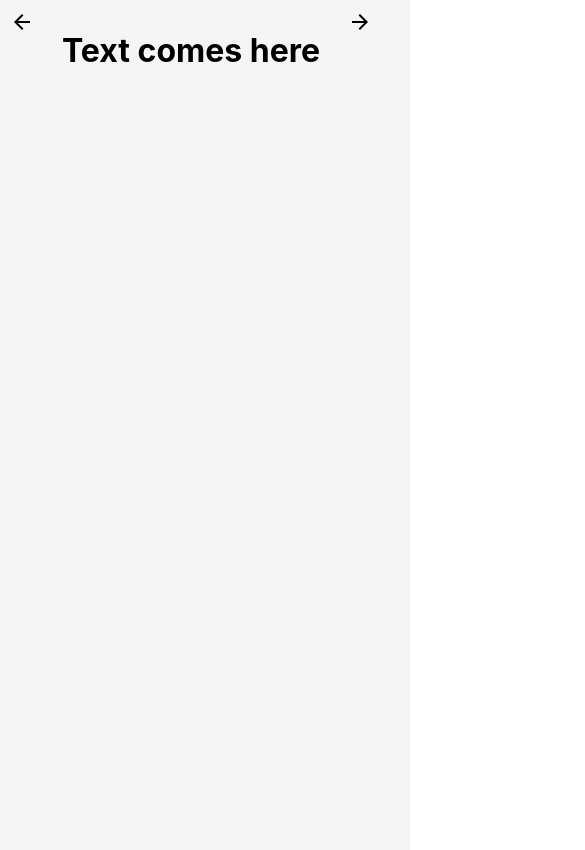
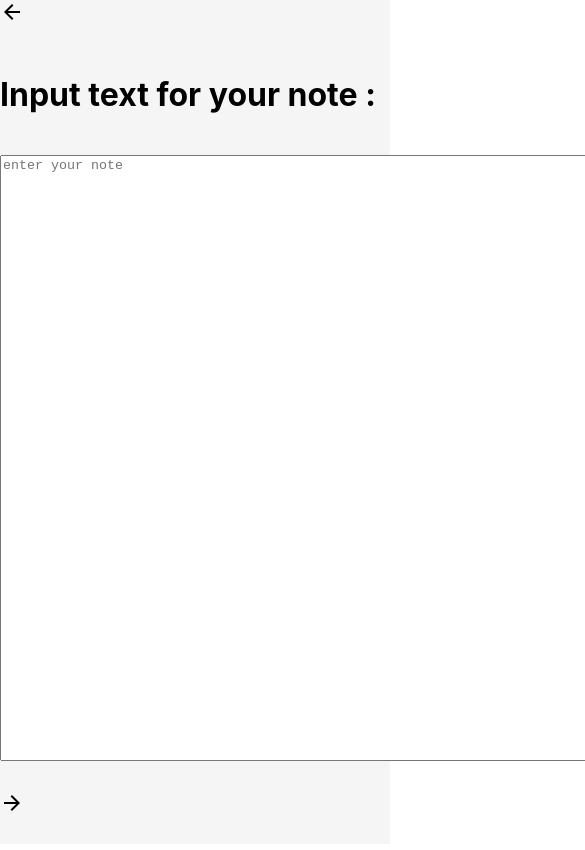
Before and after one commit to zakzc/toma_notas_front, a React (Create React App) app: page / in a window 390 px wide. Shown: the top 850 px of the page, 585 px wide, since content can reach past the window. Built offline with nearby package versions, Linux system fonts and the light colour scheme.

Commit message:
Add flex to the display and adjust width of panels

```diff
--- a/src/Styles/EntryPageStyle.css
+++ b/src/Styles/EntryPageStyle.css
@@ -1,13 +1,20 @@
 .entryPageStyle {
     margin: 0;
-    padding: 10px;
+    padding: 0;
     border: 0;
     height: 100%;
     width: 100%;
     position: absolute;
     background-color: whitesmoke;
-    display: grid;
-    grid-template-columns: auto auto auto;
+    display: flex;
+    flex-wrap: wrap;
+    flex-direction: row;
+    @media (max-width: 800px) {
+            .flex-item-right,
+            .flex-item-left {
+                flex: 100%;
+            }
+        }
 }
 button {
     background: none;
--- /dev/null
+++ b/src/Styles/leftPanelStyle.css
@@ -0,0 +1,4 @@
+.leftPanelStyle {
+    flex: 10%;
+    padding: '10px';
+}
--- /dev/null
+++ b/src/Styles/rightPanelStyle.css
@@ -0,0 +1,4 @@
+.rightPanelStyle {
+    padding: '10px';
+    flex: 10%;
+}
--- /dev/null
+++ b/src/Styles/textAreaStyle.css
@@ -0,0 +1,4 @@
+.textEntryStyle {
+    padding: '10px';
+    flex: 80%;
+}
--- a/src/pages/EntryPage.tsx
+++ b/src/pages/EntryPage.tsx
@@ -1,5 +1,8 @@
 import React, { useState } from "react";
-import "../Styles/EntryPageStyle.css";
+import "../Styles/entryPageStyle.css";
+import "../Styles/rightPanelStyle.css";
+import "../Styles/leftPanelStyle.css";
+import "../Styles/textAreaStyle.css";
 import ArrowBack from "@mui/icons-material/ArrowBack";
 import ArrowForward from "@mui/icons-material/ArrowForward";
 import TextArea from "./TextArea";
@@ -11,15 +14,17 @@ export default function SidePanel(): JSX.Element {
   const [isOpenRight, setIsOpenRight] = useState(false);
   return (
     <div className="entryPageStyle">
-      <div>
+      <div className="leftPanelStyle">
         <button onClick={() => setIsOpenLeft(!isOpenLeft)}>
           {/* <svg data-testid="ArrowBack"></svg> */}
           <ArrowBack />
         </button>
         {isOpenLeft && <LeftPanel />}
       </div>
-      <TextArea />
-      <div>
+      <div className="textAreaStyle">
+        <TextArea />
+      </div>
+      <div className="rightPanelStyle">
         <button onClick={() => setIsOpenRight(!isOpenRight)}>
           <ArrowForward />
         </button>
--- a/src/pages/TextArea.tsx
+++ b/src/pages/TextArea.tsx
@@ -1,10 +1,20 @@
-import React from "react";
+import React, { useState } from "react";
 import "../Styles/LogInPageStyle.css";
 
 export default function TextArea(): JSX.Element {
+  const [inputText, setInputText] = useState("");
+  console.log("-> ", inputText);
   return (
     <div>
-      <h1>Text comes here</h1>
+      <h1>Input text for your note : </h1>
+      <br />
+      <textarea
+        name="Text Input"
+        rows={40}
+        cols={80}
+        placeholder="enter your note"
+        onChange={(e) => setInputText(e.target.value)}
+      />
     </div>
   );
 }
```
